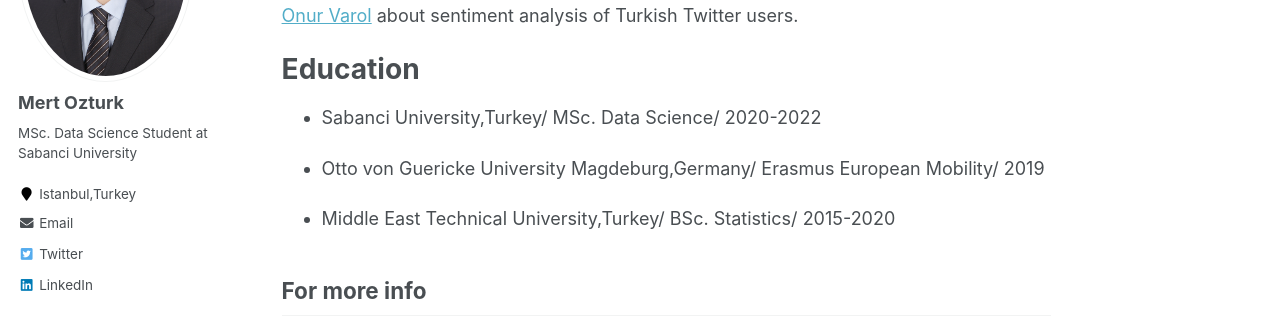
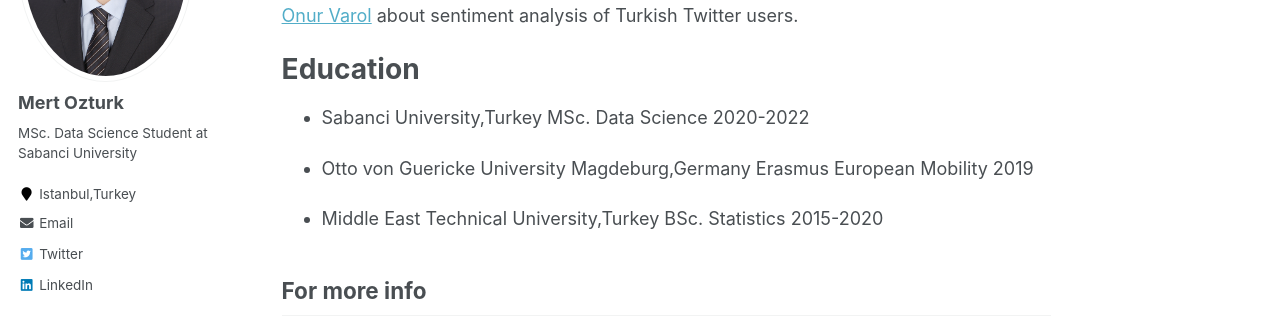
Before and after one commit to merttozturrk/merttozturrk.github.io, a Jekyll site: the page built from _pages/about.md, in a window 1280 px wide. Shown: the part 266-584 px from the top of the page. Built offline with Jekyll 4.4.1, drawn with Linux system fonts in a browser that asks for light colours.

Commit message:
Education

```diff
--- a/_pages/about.md
+++ b/_pages/about.md
@@ -12,17 +12,11 @@
 
 Education
 ======
-  * Sabanci University,Turkey/
-    MSc. Data Science/
-    2020-2022
+  * Sabanci University,Turkey  MSc. Data Science  2020-2022
 
-  * Otto von Guericke University Magdeburg,Germany/
-    Erasmus European Mobility/
-    2019
+  * Otto von Guericke University Magdeburg,Germany  Erasmus European Mobility  2019
 
-  * Middle East Technical University,Turkey/
-    BSc. Statistics/
-    2015-2020
+  * Middle East Technical University,Turkey  BSc. Statistics  2015-2020
 
 For more info
 ------
```
